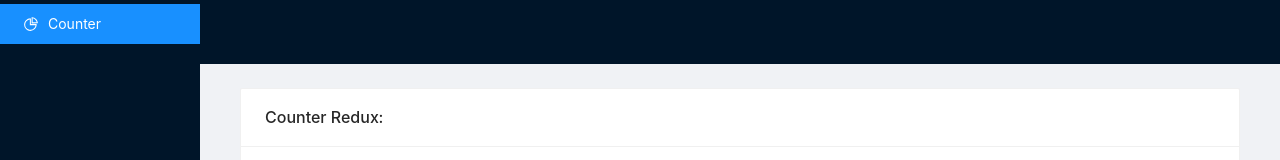
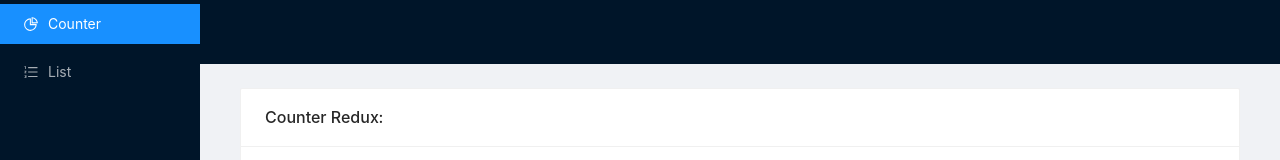
Before and after one commit to germanrogu/demo-react-redux-sagas, a React (Create React App) app: page / in a window 1280 px wide. Shown: the top 160 px of the page. Built offline with nearby package versions, Linux system fonts and the light colour scheme.

Commit message:
Include component

```diff
--- a/src/components/App.js
+++ b/src/components/App.js
@@ -1,7 +1,8 @@
-import { PieChartOutlined } from "@ant-design/icons";
+import { PieChartOutlined, OrderedListOutlined } from "@ant-design/icons";
 import { Layout, Menu } from "antd";
 import React, { useState } from "react";
 import { Counter } from "./Counter";
+import { Users } from "./Users";
 const { Header, Content, Footer, Sider } = Layout;
 
 function getItem(label, key, icon, children) {
@@ -13,7 +14,10 @@ function getItem(label, key, icon, children) {
   };
 }
 
-const items = [getItem("Counter", "1", <PieChartOutlined />)];
+const items = [
+  getItem("Counter", "1", <PieChartOutlined />),
+  getItem("List", "2", <OrderedListOutlined />),
+];
 
 const App = () => {
   const [collapsed, setCollapsed] = useState(false);
@@ -54,6 +58,13 @@ const App = () => {
           >
             <Counter />
           </div>
+          <div
+            style={{
+              padding: 24,
+            }}
+          >
+            <Users />
+          </div>
         </Content>
         <Footer
           style={{
```
